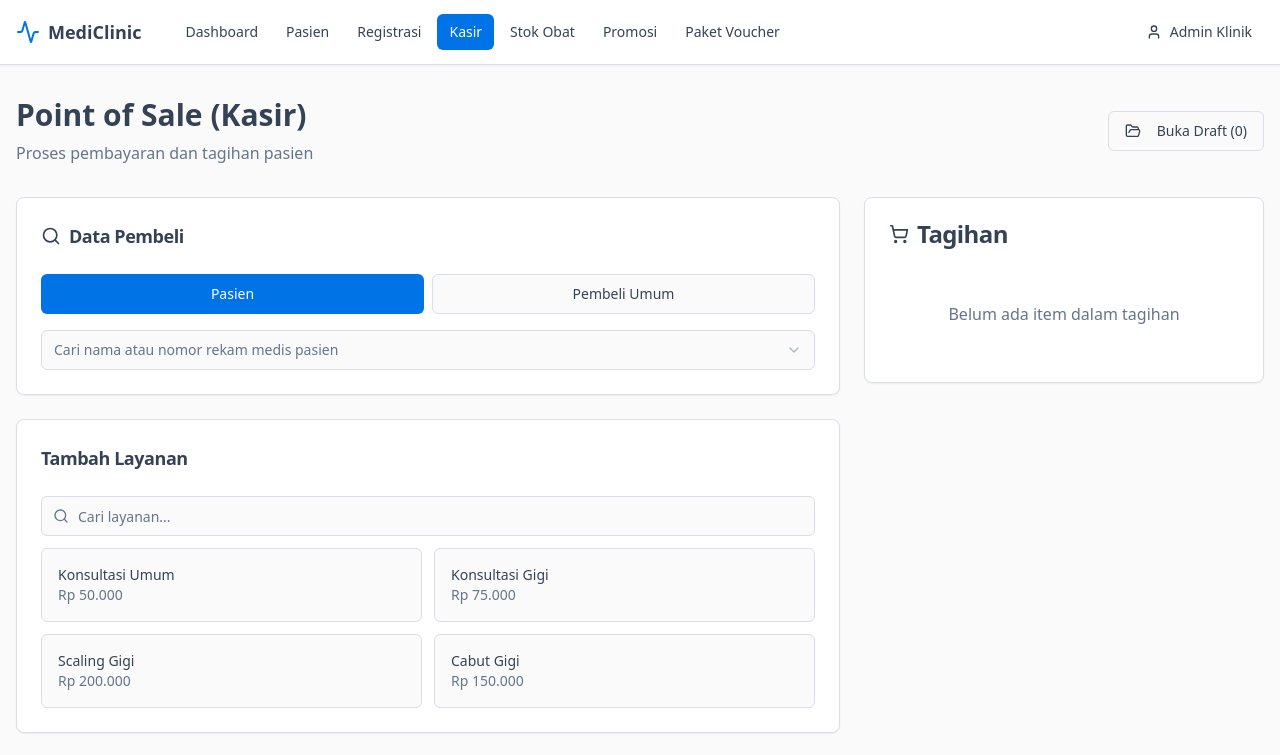
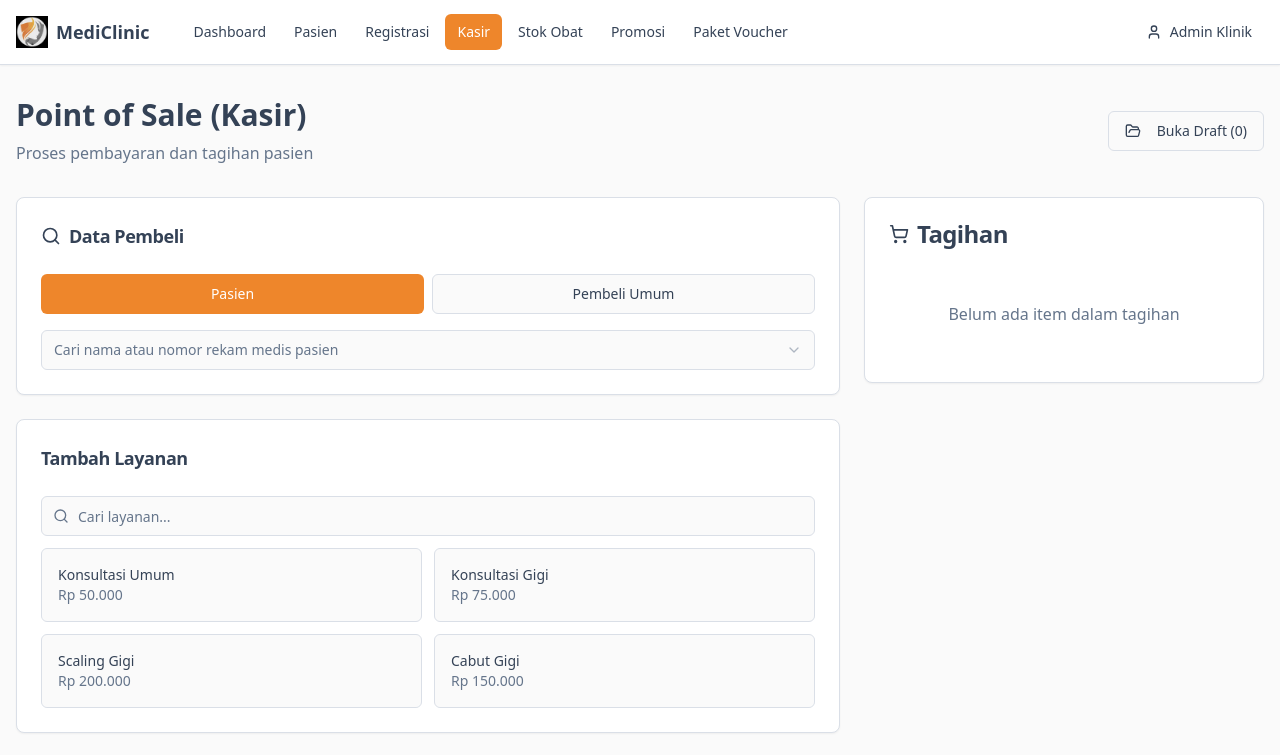
Before and after one commit to aisprayogi/digital-clinic-vue, a React (Vite) app: page /pos in a window 1280 px wide. Shown: the top 755 px of the page. Built offline with nearby package versions, Linux system fonts and the light colour scheme; the HTML template or start-up script is replaced by a standard one.

Commit message:
feat: Update primary color and set logo

```diff
--- a/src/components/Navbar.tsx
+++ b/src/components/Navbar.tsx
@@ -1,6 +1,7 @@
 import { Link, useLocation } from "react-router-dom";
-import { Activity, LogOut, User, Menu } from "lucide-react";
+import { LogOut, User, Menu } from "lucide-react";
 import { Button } from "@/components/ui/button";
+import logo from "@/assets/logo.png";
 import {
   DropdownMenu,
   DropdownMenuContent,
@@ -146,7 +147,7 @@ export function Navbar({ userRole, userName = "User" }: NavbarProps) {
             </Sheet>
 
             <Link to={userRole === "admin" ? "/admin" : userRole === "cashier" ? "/cashier" : "/doctor"} className="flex items-center gap-2">
-              <Activity className="h-6 w-6 text-primary" />
+              <img src={logo} alt="MediClinic Logo" className="h-8 w-8" />
               <span className="font-semibold text-lg text-foreground">MediClinic</span>
             </Link>
 
--- a/src/index.css
+++ b/src/index.css
@@ -18,10 +18,10 @@ All colors MUST be HSL.
     --popover: 0 0% 100%;
     --popover-foreground: 215 25% 27%;
 
-    /* Primary: Professional Medical Blue */
-    --primary: 210 100% 45%;
+    /* Primary: Vibrant Orange */
+    --primary: 28 85% 55%;
     --primary-foreground: 0 0% 100%;
-    --primary-hover: 210 100% 40%;
+    --primary-hover: 28 85% 50%;
 
     /* Secondary: Soft Gray */
     --secondary: 215 20% 95%;
@@ -38,30 +38,30 @@ All colors MUST be HSL.
     --muted: 215 20% 95%;
     --muted-foreground: 215 16% 47%;
 
-    --accent: 210 100% 96%;
-    --accent-foreground: 210 100% 45%;
+    --accent: 28 100% 96%;
+    --accent-foreground: 28 85% 55%;
 
     --destructive: 0 84% 60%;
     --destructive-foreground: 0 0% 100%;
 
     --border: 215 20% 88%;
     --input: 215 20% 88%;
-    --ring: 210 100% 45%;
+    --ring: 28 85% 55%;
 
     --radius: 0.5rem;
 
     /* Sidebar colors */
     --sidebar-background: 0 0% 100%;
     --sidebar-foreground: 215 25% 27%;
-    --sidebar-primary: 210 100% 45%;
+    --sidebar-primary: 28 85% 55%;
     --sidebar-primary-foreground: 0 0% 100%;
-    --sidebar-accent: 210 100% 96%;
-    --sidebar-accent-foreground: 210 100% 45%;
+    --sidebar-accent: 28 100% 96%;
+    --sidebar-accent-foreground: 28 85% 55%;
     --sidebar-border: 215 20% 88%;
-    --sidebar-ring: 210 100% 45%;
+    --sidebar-ring: 28 85% 55%;
 
     /* Custom gradients */
-    --gradient-primary: linear-gradient(135deg, hsl(210 100% 45%) 0%, hsl(210 100% 55%) 100%);
+    --gradient-primary: linear-gradient(135deg, hsl(28 85% 55%) 0%, hsl(38 90% 60%) 100%);
     --gradient-success: linear-gradient(135deg, hsl(142 76% 36%) 0%, hsl(142 76% 46%) 100%);
 
     /* Shadows */
@@ -80,9 +80,9 @@ All colors MUST be HSL.
     --popover: 215 28% 20%;
     --popover-foreground: 210 40% 98%;
 
-    --primary: 210 100% 55%;
+    --primary: 28 85% 60%;
     --primary-foreground: 0 0% 100%;
-    --primary-hover: 210 100% 50%;
+    --primary-hover: 28 85% 55%;
 
     --secondary: 215 28% 25%;
     --secondary-foreground: 210 40% 98%;
@@ -97,23 +97,23 @@ All colors MUST be HSL.
     --muted-foreground: 215 20% 65%;
 
     --accent: 215 28% 25%;
-    --accent-foreground: 210 100% 55%;
+    --accent-foreground: 28 85% 60%;
 
     --destructive: 0 62% 50%;
     --destructive-foreground: 210 40% 98%;
 
     --border: 215 28% 30%;
     --input: 215 28% 30%;
-    --ring: 210 100% 55%;
+    --ring: 28 85% 60%;
 
     --sidebar-background: 215 28% 20%;
     --sidebar-foreground: 210 40% 98%;
-    --sidebar-primary: 210 100% 55%;
+    --sidebar-primary: 28 85% 60%;
     --sidebar-primary-foreground: 0 0% 100%;
     --sidebar-accent: 215 28% 25%;
-    --sidebar-accent-foreground: 210 100% 55%;
+    --sidebar-accent-foreground: 28 85% 60%;
     --sidebar-border: 215 28% 30%;
-    --sidebar-ring: 210 100% 55%;
+    --sidebar-ring: 28 85% 60%;
   }
 }
 
```
Also changed, not shown: src/assets/logo.png (added).
